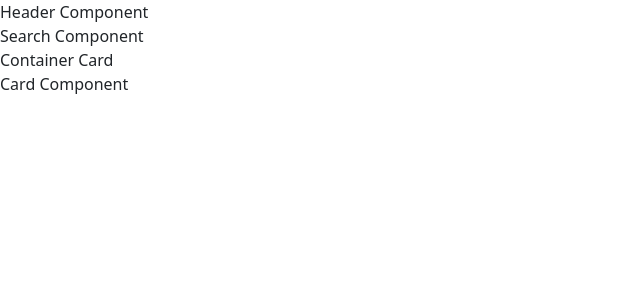
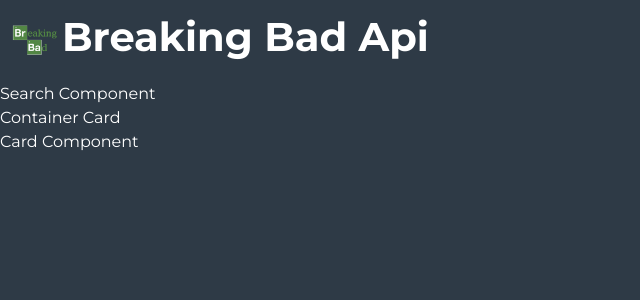
Before and after one commit to MartinelliFabio/vite-breaking-bad, a Vue app: page / in a window 1280 px wide. Shown: the top 300 px of the page, without its empty margins (0-640 px from the left). Built offline with nearby package versions, Linux system fonts and the light colour scheme.

Commit message:
Finished HeaderComponent

```diff
--- a/src/App.vue
+++ b/src/App.vue
@@ -23,6 +23,9 @@ import CardComponent from './components/CardComponent.vue';
       ContainerCardComponent,
       SearchComponent,
       CardComponent
+    },
+    data() {
+      apiUrl: 'https://www.breakingbadapi.com/api/characters'
     }
   }
 </script>
--- a/src/assets/style/general.scss
+++ b/src/assets/style/general.scss
@@ -7,3 +7,10 @@ $fa-font-path: '../webfonts';
 @import '@fortawesome/fontawesome-free/scss/solid.scss';
 
 @import 'bootstrap/scss/bootstrap';
+
+
+body {
+    background-color: $bg-color;
+    color: $text-white;
+    font-family: $main-font;
+}
--- a/src/assets/style/partials/_variables.scss
+++ b/src/assets/style/partials/_variables.scss
@@ -0,0 +1,7 @@
+// Colors
+$bg-color: rgba(46, 58, 70);
+$bg-barra: rgba(33, 37, 41);
+$text-white: rgba(255, 255, 255);
+
+// Fonts
+$main-font: 'Montserrat', sans-serif;
--- a/src/components/HeaderComponent.vue
+++ b/src/components/HeaderComponent.vue
@@ -1,5 +1,12 @@
 <template>
-    Header Component
+    <nav class="navbar">
+        <div class="container-fluid">
+            <a class="navbar-brand d-flex align-items-center" href="#">
+                <img src="../../public/img/logo-brba.png" width="50" alt="Logo BrBa">
+                <h1 class="fw-bold text-white">Breaking Bad Api</h1>
+            </a>
+        </div>
+    </nav>
 </template>
 
 <script>
@@ -9,5 +16,7 @@
 </script>
 
 <style lang="scss" scoped>
-
+    h1 {
+        display: inline-block;
+    }
 </style>
```
Also changed, not shown: public/img/logo-brba.png (added).
